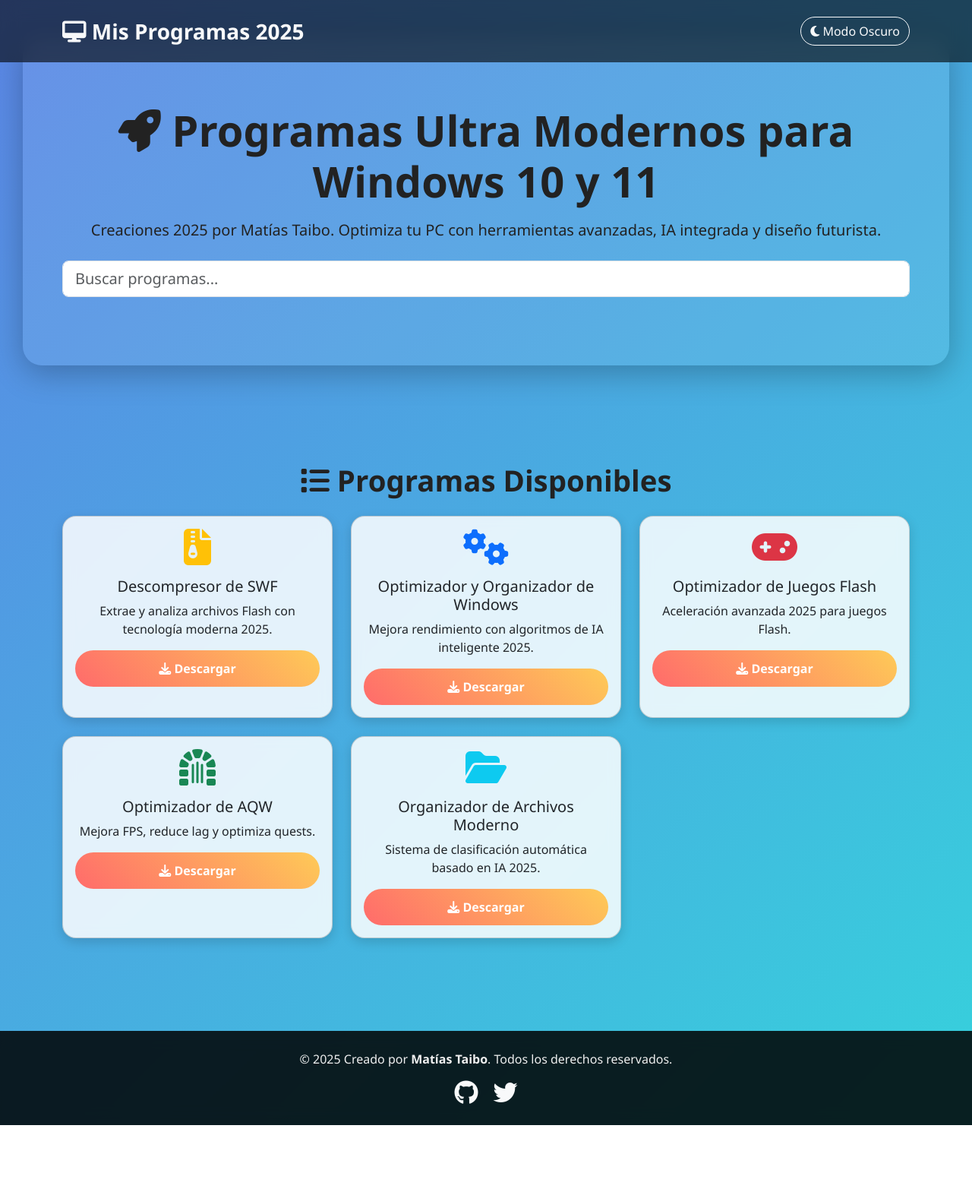
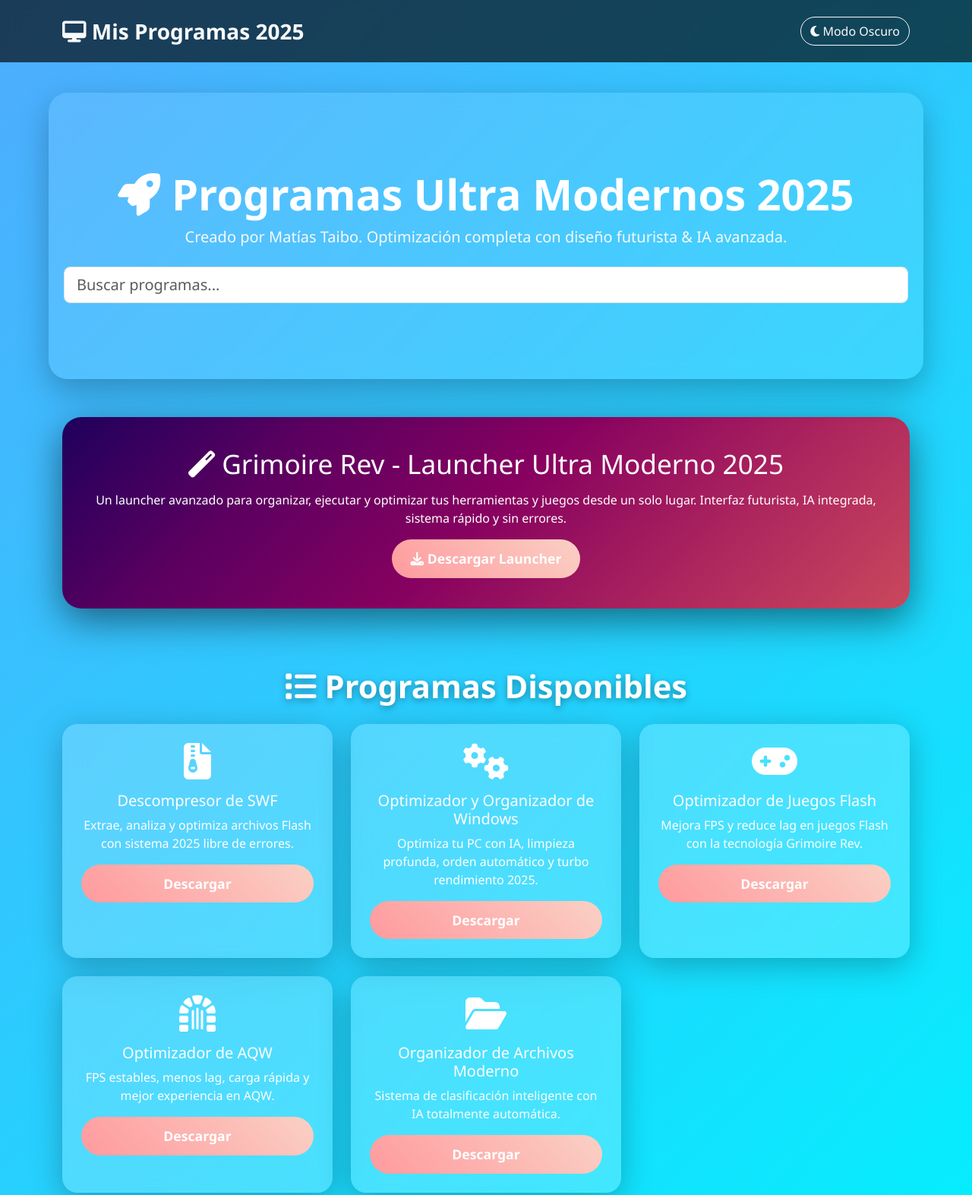
Before and after one commit to rm9jm44jth-blip/PaginaWeb, a plain HTML site: page index.html in a window 1280 px wide. Shown: the top 1573 px of the page at 76% size. Before the commit the page ends 1481 px from the top, so only its background shows below. Drawn offline with nearby package versions, Linux system fonts and the light colour scheme.

Commit message:
Update index.html

```diff
--- a/index.html
+++ b/index.html
@@ -1,160 +1,191 @@
 <!DOCTYPE html>
 <html lang="es">
 <head>
-<meta charset="UTF-8">
-<meta name="viewport" content="width=device-width, initial-scale=1.0">
-<title>Mis Programas para Windows - Ultra Moderna 2025 | Creador: Matías Taibo</title>
-<link rel="stylesheet" href="https://cdnjs.cloudflare.com/ajax/libs/font-awesome/6.5.0/css/all.min.css"/>
-<link rel="stylesheet" href="https://cdn.jsdelivr.net/npm/bootstrap@5.3.0/dist/css/bootstrap.min.css"/>
+<meta charset="UTF-8" />
+<meta name="viewport" content="width=device-width, initial-scale=1.0" />
+<title>Mis Programas Windows 2025 - Ultra Moderna | Creador: Matías Taibo</title>
+<link rel="stylesheet" href="https://cdnjs.cloudflare.com/ajax/libs/font-awesome/6.5.0/css/all.min.css" />
+<link rel="stylesheet" href="https://cdn.jsdelivr.net/npm/bootstrap@5.3.0/dist/css/bootstrap.min.css" />
 <style>
+/* ====== ESTILO GLOBAL ULTRA MODERNO 2025 ====== */
 body {
-    font-family: 'Segoe UI', Tahoma, Geneva, Verdana, sans-serif;
-    background: linear-gradient(135deg, #5b86e5 0%, #36d1dc 100%);
+    font-family: "Segoe UI", Tahoma, Geneva, Verdana, sans-serif;
+    margin: 0;
+    background: linear-gradient(135deg, #4facfe 0%, #00f2fe 100%);
     color: #222;
     transition: 0.4s ease-in-out;
 }
 .dark-mode {
-    background: linear-gradient(135deg, #0f2027, #203a43, #2c5364);
-    color: #f1f1f1;
+    background: linear-gradient(135deg, #0f0f0f, #1a1a1a 100%);
+    color: #eaeaea;
 }
 .navbar {
-    background: rgba(0,0,0,0.6);
-    backdrop-filter: blur(12px);
-    padding: 15px 0;
+    background: rgba(0, 0, 0, 0.65);
+    padding: 15px;
+    backdrop-filter: blur(10px);
 }
 .hero {
-    background: rgba(255,255,255,0.08);
+    background: rgba(255, 255, 255, 0.1);
     border-radius: 25px;
-    padding: 90px 20px;
-    margin: 30px;
-    box-shadow: 0 10px 40px rgba(0,0,0,0.25);
-    animation: fadeIn 1s ease-in-out;
+    margin: 40px auto;
+    padding: 100px 20px;
+    text-align: center;
+    width: 90%;
+    box-shadow: 0 15px 40px rgba(0, 0, 0, 0.25);
+    backdrop-filter: blur(12px);
+    animation: fadeIn 1.2s ease-in-out;
 }
 .card {
-    border-radius: 18px;
-    background: rgba(255,255,255,0.85);
-    backdrop-filter: blur(8px);
+    background: rgba(255, 255, 255, 0.2);
+    backdrop-filter: blur(14px);
+    border-radius: 20px;
+    border: none;
+    padding: 25px;
+    color: #fff;
     transition: 0.4s;
-    box-shadow: 0 5px 15px rgba(0,0,0,0.15);
+    box-shadow: 0 10px 40px rgba(0, 0, 0, 0.25);
 }
 .card:hover {
-    transform: translateY(-12px);
-    box-shadow: 0 20px 40px rgba(0,0,0,0.25);
+    transform: translateY(-12px) scale(1.03);
+    box-shadow: 0 20px 50px rgba(0, 0, 0, 0.35);
 }
 .btn-primary {
     border-radius: 30px;
-    background: linear-gradient(45deg, #ff6b6b, #feca57);
+    padding: 12px 25px;
+    background: linear-gradient(45deg, #ff9a9e, #fad0c4);
     border: none;
-    padding: 12px 25px;
+    font-size: 1.1rem;
     font-weight: bold;
     transition: 0.3s;
 }
 .btn-primary:hover {
     transform: scale(1.08);
-    background: linear-gradient(45deg, #feca57, #ff6b6b);
+    background: linear-gradient(45deg, #fad0c4, #ff9a9e);
 }
 footer {
-    background: rgba(0,0,0,0.85);
+    margin-top: 60px;
+    background: rgba(0, 0, 0, 0.85);
     backdrop-filter: blur(10px);
-    padding: 25px 0;
+    padding: 30px 0;
     color: #eee;
-    margin-top: 50px;
+    text-align: center;
+}
+.section-title {
+    font-size: 2.6rem;
+    font-weight: bold;
+    margin-top: 30px;
+    text-shadow: 0 3px 10px rgba(0,0,0,0.35);
+}
+.no-results {
+    color: #ff4444;
+    display: none;
 }
 @keyframes fadeIn {
-    from { opacity: 0; transform: translateY(20px);}
-    to { opacity: 1; transform: translateY(0);}
+    from { opacity: 0; transform: translateY(25px); }
+    to { opacity: 1; transform: translateY(0); }
 }
-.search-container {
-    margin-top: 25px;
+/* ====== LAUNCHER ESPECIAL: GRIMOIRE REV ====== */
+.launcher {
+    background: linear-gradient(135deg, #1f005c, #5b0060, #870160, #ac255e, #ca485c);
+    padding: 40px;
+    border-radius: 25px;
+    margin-top: 50px;
+    color: white;
+    box-shadow: 0 15px 50px rgba(0,0,0,0.5);
+    animation: fadeIn 1.4s ease-in-out;
+    text-align: center;
 }
-.section-title {
-    font-size: 2.4rem;
-    font-weight: bold;
-    margin-top: 50px;
-}
-.no-results {
-    display: none;
-    font-weight: bold;
-    color: #ff3b3b;
+.launcher h3 {
+    font-size: 2.2rem;
+    margin-bottom: 15px;
 }
 </style>
 </head>
 <body>
 
 <!-- NAVBAR -->
-<nav class="navbar navbar-dark fixed-top">
+<nav class="navbar navbar-dark">
     <div class="container d-flex justify-content-between align-items-center">
         <a class="navbar-brand fw-bold fs-3 text-light"><i class="fas fa-desktop"></i> Mis Programas 2025</a>
-        <button id="darkModeToggle" class="btn btn-outline-light rounded-pill"><i class="fas fa-moon"></i> Modo Oscuro</button>
+        <button id="darkModeToggle" class="btn btn-outline-light rounded-pill">
+            <i class="fas fa-moon"></i> Modo Oscuro
+        </button>
     </div>
 </nav>
 
 <!-- HERO -->
-<section class="hero text-center mt-5">
-    <div class="container">
-        <h1 class="display-4 fw-bold"><i class="fas fa-rocket"></i> Programas Ultra Modernos para Windows 10 y 11</h1>
-        <p class="lead mt-3">Creaciones 2025 por <strong>Matías Taibo</strong>. Optimiza tu PC con herramientas avanzadas, IA integrada y diseño futurista.</p>
+<section class="hero">
+    <h1 class="display-4 fw-bold text-white"><i class="fas fa-rocket"></i> Programas Ultra Modernos 2025</h1>
+    <p class="lead text-light">Creado por <strong>Matías Taibo</strong>. Optimización completa con diseño futurista & IA avanzada.</p>
 
-        <div class="search-container">
-            <input type="text" id="searchInput" class="form-control form-control-lg" placeholder="Buscar programas...">
-            <p id="noResults" class="no-results mt-2">No se encontraron resultados.</p>
-        </div>
+    <div class="search-container mt-4">
+        <input type="text" id="searchInput" class="form-control form-control-lg" placeholder="Buscar programas...">
+        <p id="noResults" class="no-results mt-2">No se encontraron resultados.</p>
     </div>
 </section>
+
+<!-- LAUNCHER GRIMOIRE REV -->
+<div class="container">
+    <div class="launcher">
+        <h3><i class="fas fa-magic"></i> Grimoire Rev - Launcher Ultra Moderno 2025</h3>
+        <p>Un launcher avanzado para organizar, ejecutar y optimizar tus herramientas y juegos desde un solo lugar. Interfaz futurista, IA integrada, sistema rápido y sin errores.</p>
+        <a href="#" class="btn btn-primary"><i class="fas fa-download"></i> Descargar Launcher</a>
+    </div>
+</div>
 
 <!-- PROGRAMAS -->
 <section class="py-5">
     <div class="container">
-        <h2 class="text-center section-title"><i class="fas fa-list"></i> Programas Disponibles</h2>
+        <h2 class="text-center section-title text-white"><i class="fas fa-list"></i> Programas Disponibles</h2>
         <div class="row mt-4" id="programasContainer">
 
-            <!-- SWF -->
+            <!-- 1: SWF -->
             <div class="col-md-6 col-lg-4 mb-4 programa-item" data-nombre="Descompresor de SWF">
-                <div class="card h-100 text-center p-3">
-                    <i class="fas fa-file-archive fa-3x text-warning mb-3"></i>
-                    <h5 class="card-title">Descompresor de SWF</h5>
-                    <p>Extrae y analiza archivos Flash con tecnología moderna 2025.</p>
-                    <a href="#" class="btn btn-primary"><i class="fas fa-download"></i> Descargar</a>
+                <div class="card h-100 text-center">
+                    <i class="fas fa-file-archive fa-3x mb-3"></i>
+                    <h5>Descompresor de SWF</h5>
+                    <p>Extrae, analiza y optimiza archivos Flash con sistema 2025 libre de errores.</p>
+                    <a href="#" class="btn btn-primary">Descargar</a>
                 </div>
             </div>
 
-            <!-- Optimizador Windows -->
+            <!-- 2: Optimizador Windows -->
             <div class="col-md-6 col-lg-4 mb-4 programa-item" data-nombre="Optimizador y Organizador de Windows">
-                <div class="card h-100 text-center p-3">
-                    <i class="fas fa-cogs fa-3x text-primary mb-3"></i>
-                    <h5 class="card-title">Optimizador y Organizador de Windows</h5>
-                    <p>Mejora rendimiento con algoritmos de IA inteligente 2025.</p>
-                    <a href="#" class="btn btn-primary"><i class="fas fa-download"></i> Descargar</a>
+                <div class="card h-100 text-center">
+                    <i class="fas fa-cogs fa-3x mb-3"></i>
+                    <h5>Optimizador y Organizador de Windows</h5>
+                    <p>Optimiza tu PC con IA, limpieza profunda, orden automático y turbo rendimiento 2025.</p>
+                    <a href="#" class="btn btn-primary">Descargar</a>
                 </div>
             </div>
 
-            <!-- Flash Games -->
+            <!-- 3: Flash Games -->
             <div class="col-md-6 col-lg-4 mb-4 programa-item" data-nombre="Optimizador de Juegos Flash">
-                <div class="card h-100 text-center p-3">
-                    <i class="fas fa-gamepad fa-3x text-danger mb-3"></i>
-                    <h5 class="card-title">Optimizador de Juegos Flash</h5>
-                    <p>Aceleración avanzada 2025 para juegos Flash.</p>
-                    <a href="#" class="btn btn-primary"><i class="fas fa-download"></i> Descargar</a>
+                <div class="card h-100 text-center">
+                    <i class="fas fa-gamepad fa-3x mb-3"></i>
+                    <h5>Optimizador de Juegos Flash</h5>
+                    <p>Mejora FPS y reduce lag en juegos Flash con la tecnología Grimoire Rev.</p>
+                    <a href="#" class="btn btn-primary">Descargar</a>
                 </div>
             </div>
 
-            <!-- AQW -->
+            <!-- 4: AQW -->
             <div class="col-md-6 col-lg-4 mb-4 programa-item" data-nombre="Optimizador de AQW">
-                <div class="card h-100 text-center p-3">
-                    <i class="fas fa-dungeon fa-3x text-success mb-3"></i>
-                    <h5 class="card-title">Optimizador de AQW</h5>
-                    <p>Mejora FPS, reduce lag y optimiza quests.</p>
-                    <a href="#" class="btn btn-primary"><i class="fas fa-download"></i> Descargar</a>
+                <div class="card h-100 text-center">
+                    <i class="fas fa-dungeon fa-3x mb-3"></i>
+                    <h5>Optimizador de AQW</h5>
+                    <p>FPS estables, menos lag, carga rápida y mejor experiencia en AQW.</p>
+                    <a href="#" class="btn btn-primary">Descargar</a>
                 </div>
             </div>
 
-            <!-- Organizador Moderno -->
+            <!-- 5: Organizador Moderno -->
             <div class="col-md-6 col-lg-4 mb-4 programa-item" data-nombre="Organizador de Archivos Moderno">
-                <div class="card h-100 text-center p-3">
-                    <i class="fas fa-folder-open fa-3x text-info mb-3"></i>
-                    <h5 class="card-title">Organizador de Archivos Moderno</h5>
-                    <p>Sistema de clasificación automática basado en IA 2025.</p>
-                    <a href="#" class="btn btn-primary"><i class="fas fa-download"></i> Descargar</a>
+                <div class="card h-100 text-center">
+                    <i class="fas fa-folder-open fa-3x mb-3"></i>
+                    <h5>Organizador de Archivos Moderno</h5>
+                    <p>Sistema de clasificación inteligente con IA totalmente automática.</p>
+                    <a href="#" class="btn btn-primary">Descargar</a>
                 </div>
             </div>
 
@@ -163,46 +194,41 @@ footer {
 </section>
 
 <!-- FOOTER -->
-<footer class="text-center">
+<footer>
     <p>© 2025 Creado por <strong>Matías Taibo</strong>. Todos los derechos reservados.</p>
-    <div class="social-icons mt-2">
-        <a href="#" class="text-light me-3"><i class="fab fa-github fa-2x"></i></a>
-        <a href="#" class="text-light"><i class="fab fa-twitter fa-2x"></i></a>
-    </div>
 </footer>
 
 <script>
 // MODO OSCURO
-const toggle = document.getElementById('darkModeToggle');
-toggle.addEventListener('click', () => {
-    document.body.classList.toggle('dark-mode');
-    toggle.innerHTML = document.body.classList.contains('dark-mode')
+const toggle = document.getElementById("darkModeToggle");
+toggle.addEventListener("click", () => {
+    document.body.classList.toggle("dark-mode");
+    toggle.innerHTML = document.body.classList.contains("dark-mode")
         ? '<i class="fas fa-sun"></i> Modo Claro'
         : '<i class="fas fa-moon"></i> Modo Oscuro';
 });
 
 // BUSCADOR
-const searchInput = document.getElementById('searchInput');
-const items = document.querySelectorAll('.programa-item');
-const noResults = document.getElementById('noResults');
+const searchInput = document.getElementById("searchInput");
+const items = document.querySelectorAll(".programa-item");
+const noResults = document.getElementById("noResults");
 
-searchInput.addEventListener('input', () => {
+searchInput.addEventListener("input", () => {
     const query = searchInput.value.toLowerCase();
     let found = false;
 
-    items.forEach(item => {
-        const name = item.getAttribute('data-nombre').toLowerCase();
+    items.forEach((item) => {
+        const name = item.getAttribute("data-nombre").toLowerCase();
         if (name.includes(query)) {
-            item.style.display = 'block';
+            item.style.display = "block";
             found = true;
         } else {
-            item.style.display = 'none';
+            item.style.display = "none";
         }
     });
 
-    noResults.style.display = found ? 'none' : 'block';
+    noResults.style.display = found ? "none" : "block";
 });
 </script>
-
 </body>
 </html>
```
